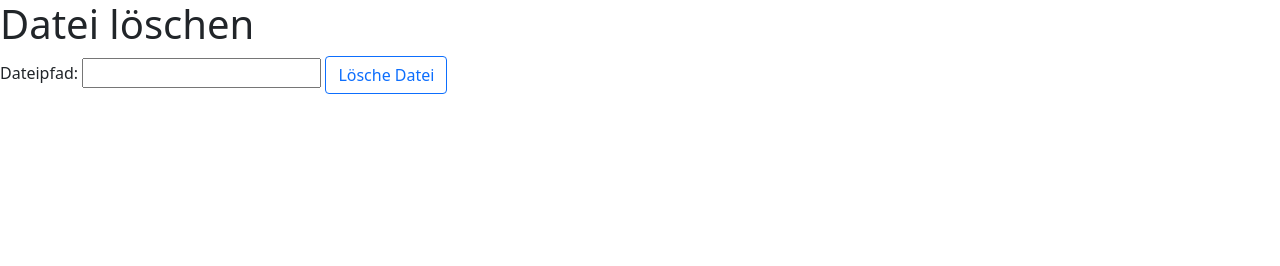
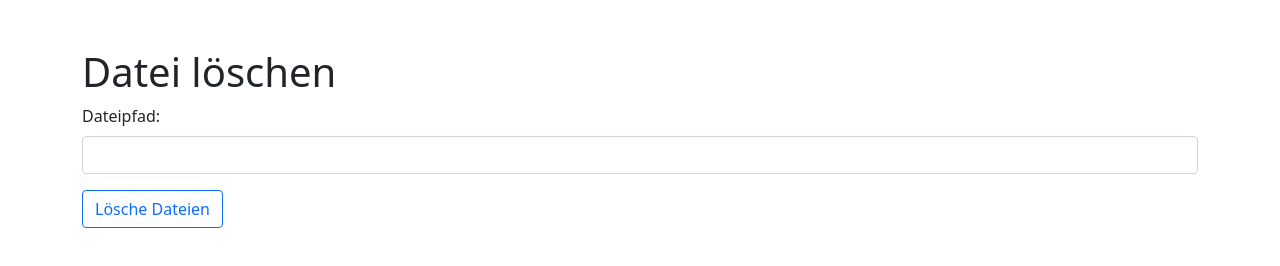
Before and after one commit to Streit-Service-Solution-GmbH/GUI-SetupCleaner, a website: page public/index.html in a window 1280 px wide. Drawn offline with nearby package versions, Linux system fonts and the light colour scheme.

Commit message:
Bootstrap

```diff
--- a/public/index.html
+++ b/public/index.html
@@ -8,13 +8,17 @@
 </head>
 <body>
 
-  <h1>Datei löschen</h1>
+  <div class="container mt-5">
+    <h1>Datei löschen</h1>
 
-  <label for="filePath">Dateipfad:</label>
-  <input type="text" id="filePathInput" required>
-  <button class="btn btn-outline-primary" onclick="deleteFiles()">Lösche Datei</button>
-  <script src="https://cdn.jsdelivr.net/npm/bootstrap@5.0.2/dist/js/bootstrap.bundle.min.js" integrity="sha384-MrcW6ZMFYlzcLA8Nl+NtUVF0sA7MsXsP1UyJoMp4YLEuNSfAP+JcXn/tWtIaxVXM" crossorigin="anonymous"></script>
-  <script src="js/main.js"></script>
+    <div class="mb-3">
+      <label for="filePathInput" class="form-label">Dateipfad:</label>
+      <input type="text" class="form-control" id="filePathInput" required>
+      </div>
+    <button class="btn btn-outline-primary" onclick="deleteFiles()">Lösche Dateien</button>
+  </div>
+    <script src="https://cdn.jsdelivr.net/npm/bootstrap@5.0.2/dist/js/bootstrap.bundle.min.js" integrity="sha384-MrcW6ZMFYlzcLA8Nl+NtUVF0sA7MsXsP1UyJoMp4YLEuNSfAP+JcXn/tWtIaxVXM" crossorigin="anonymous"></script>
+    <script src="js/main.js"></script>
 
 </body>
 </html>
```
